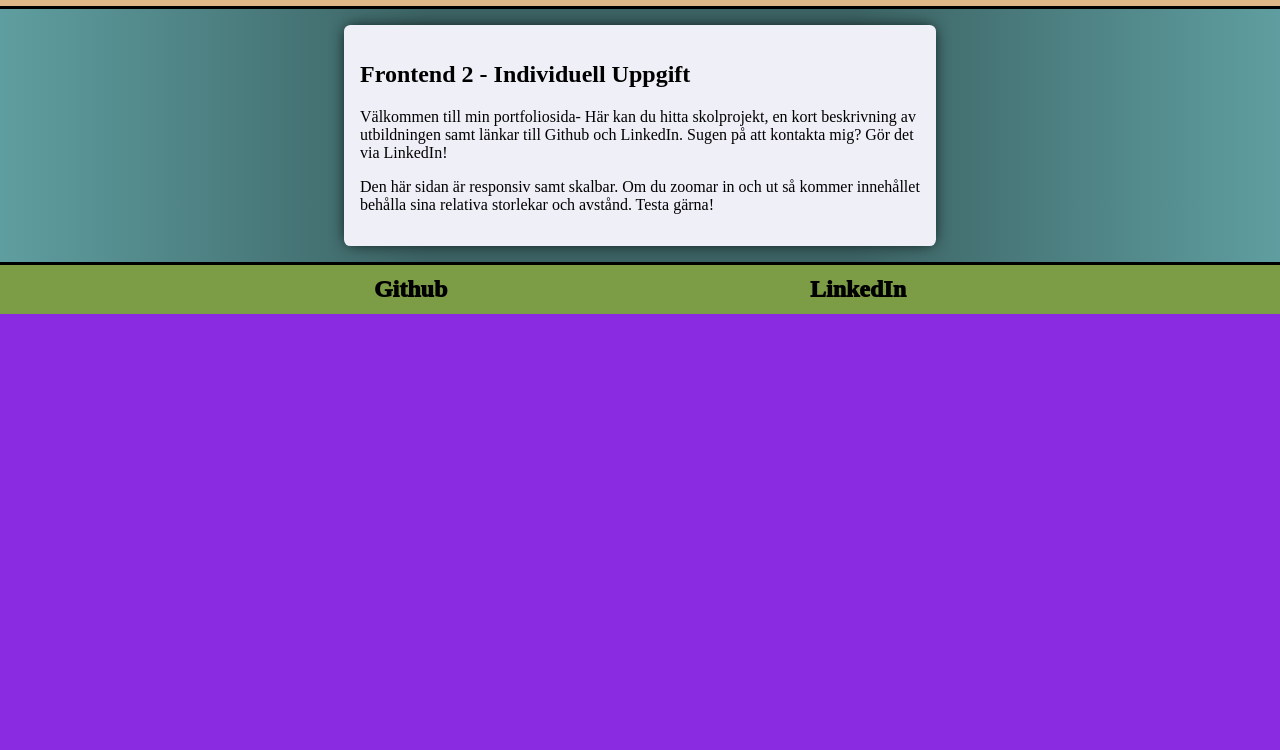
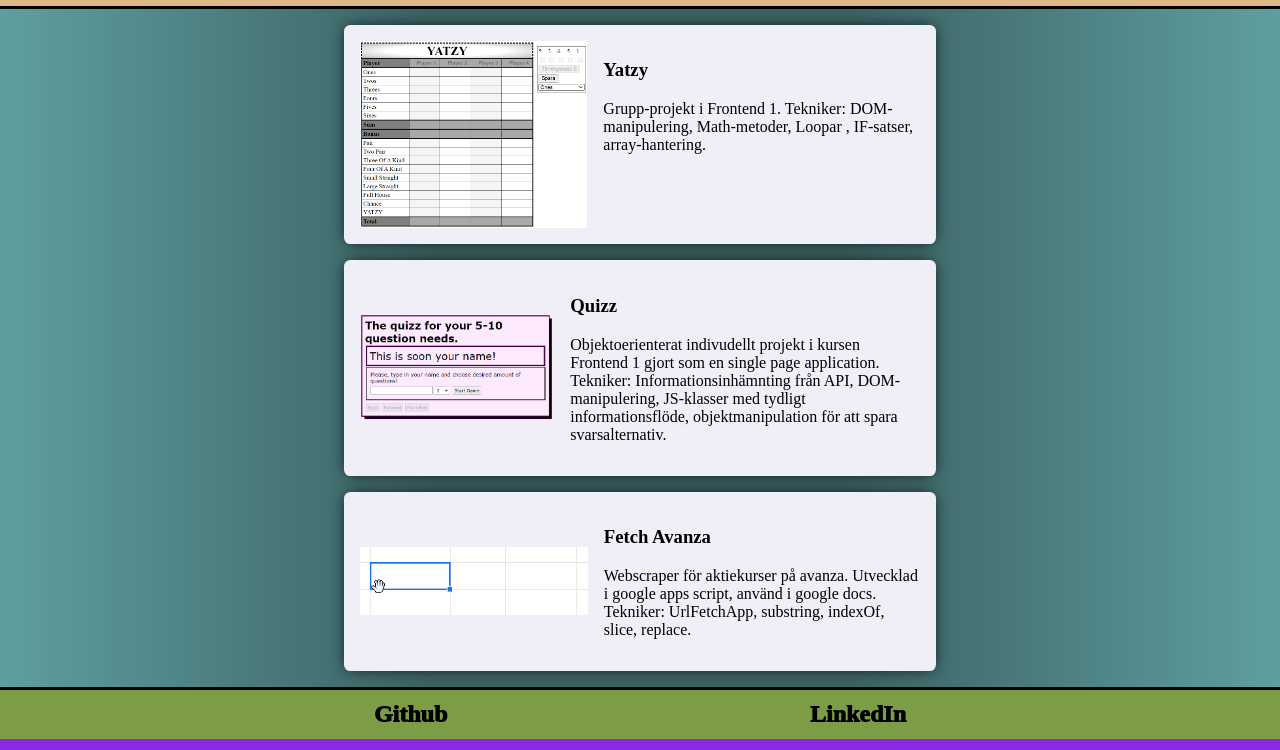
Before and after one commit to Flibben/individuell_uppgift_frontend2, a plain HTML site: page html/portfolio.html in a window 1280 px wide. Shown: the part 50-800 px from the top of the page. Drawn offline with Linux system fonts and the light colour scheme.

Commit message:
Added pictures, made them fit to grid-cell. Added text about nackademin and projects.

```diff
--- a/css/main.css
+++ b/css/main.css
@@ -22,7 +22,7 @@ body {
 }
 .header > span:hover {
   box-sizing: border-box;
-  background-color: red;
+  background-color: #ff5959;
   border: solid 2px;
   margin: -2px;
 }
@@ -46,6 +46,28 @@ body {
   border-radius: 0.4rem;
   padding: 1rem;
   background-color: #efeff8;
+}
+.portfolio {
+  /* background-color: chartreuse; */
+  display: grid;
+  gap: 1rem;
+  grid-auto-columns: minmax(1fr, auto);
+  grid-template-areas: "img txt";
+}
+
+.txt {
+  grid-area: txt;
+}
+
+
+.imgStyle {
+  grid-area: img;
+  align-self: center;
+  object-fit: cover;
+  max-width: 100%;
+  height: auto;
+
+
 }
 
 .footer {
@@ -77,7 +99,7 @@ a:visited {
 a:active,
 a:focus {
   box-sizing: border-box;
-  background-color: red;
+  background-color: #ff5959;
   /* border: solid 2px;
   margin: -2px; */
 }
--- a/html/portfolio.html
+++ b/html/portfolio.html
@@ -8,17 +8,34 @@
   </head>
   <body>
     <div class="header">
-        <span tabindex="1"><a href="../index.html">Home</a></span>
-        <span tabindex="2" class="active"><a href="portfolio.html">Portfolio</a></span>
-        <span tabindex="3"><a href="nackademin.html">Nackademin</a></span>
+      <span tabindex="1"><a href="../index.html">Home</a></span>
+      <span tabindex="2" class="active"><a href="portfolio.html">Portfolio</a></span>
+      <span tabindex="3"><a href="nackademin.html">Nackademin</a></span>
     </div>
     <div class="main">
-      <div class="card">
-        <h2>Frontend 2 - Individuell Uppgift</h2>
-        <p>
-          Välkommen till min portfoliosida- Här kan du hitta skolprojekt, en kort beskrivning av utbildningen samt länkar till Github och LinkedIn. Sugen på att kontakta mig? Gör det via LinkedIn!
-        </p>
-        <p>Den här sidan är responsiv samt skalbar. Om du zoomar in och ut så kommer innehållet behålla sina relativa storlekar och avstånd. Testa gärna!</p>
+      <div class="portfolio card">
+        <div class="txt">
+          <h3>Yatzy</h3>
+          <p>Grupp-projekt i Frontend 1. Tekniker: DOM-manipulering, Math-metoder, Loopar , IF-satser, array-hantering.</p>
+        </div>
+        <img class="imgStyle img" src="../pictures/chrome_IavtHwP6Ox.png" />
+      </div>
+      <div class="portfolio card">
+        <div class="txt">
+          <h3>Quizz</h3>
+          <p>
+            Objektoerienterat indivudellt projekt i kursen Frontend 1 gjort som en single page application. Tekniker: Informationsinhämnting från API, DOM-manipulering, JS-klasser med tydligt
+            informationsflöde, objektmanipulation för att spara svarsalternativ.
+          </p>
+        </div>
+        <img class="imgStyle img" src="../pictures/chrome_N6q6NueM7Z.png" />
+      </div>
+      <div class="portfolio card">
+        <div class="txt">
+          <h3>Fetch Avanza</h3>
+          <p>Webscraper för aktiekurser på avanza. Utvecklad i google apps script, använd i google docs. Tekniker: UrlFetchApp, substring, indexOf, slice, replace.</p>
+        </div>
+        <img class="imgStyle" src="../pictures/3llgQkQcqY.gif" />
       </div>
     </div>
 
```
Also changed, not shown: html/nackademin.html (+11 -3 lines), index.html (+15 -7 lines), pictures/3llgQkQcqY.gif (added), pictures/chrome_IavtHwP6Ox.png (added), pictures/chrome_N6q6NueM7Z.png (added).
